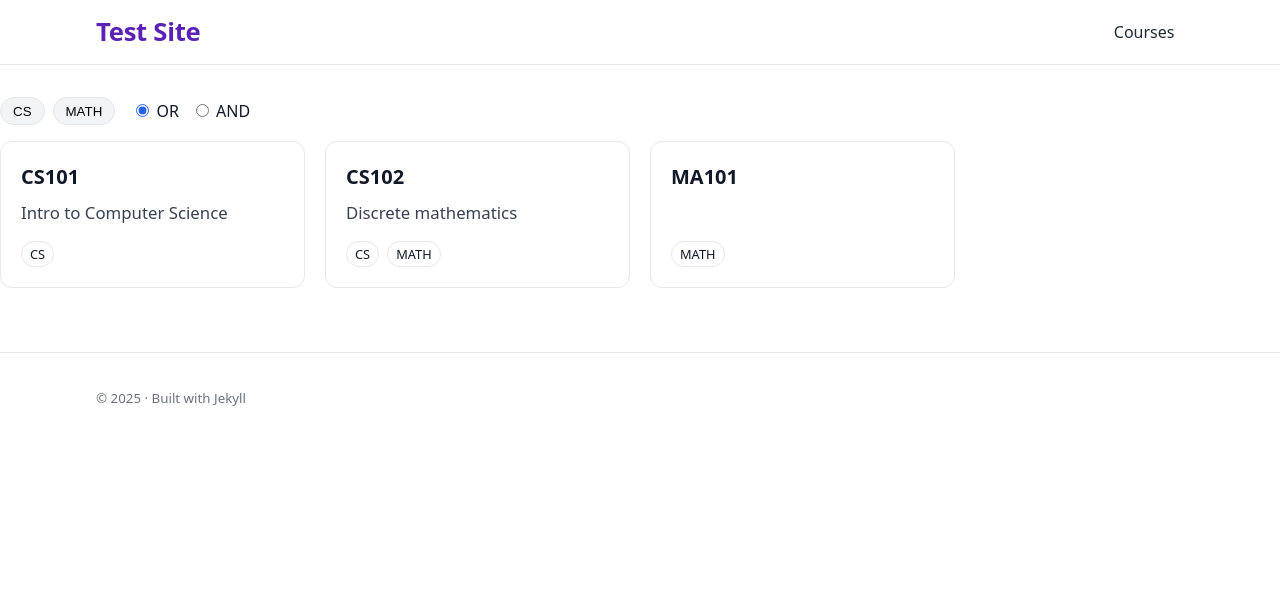
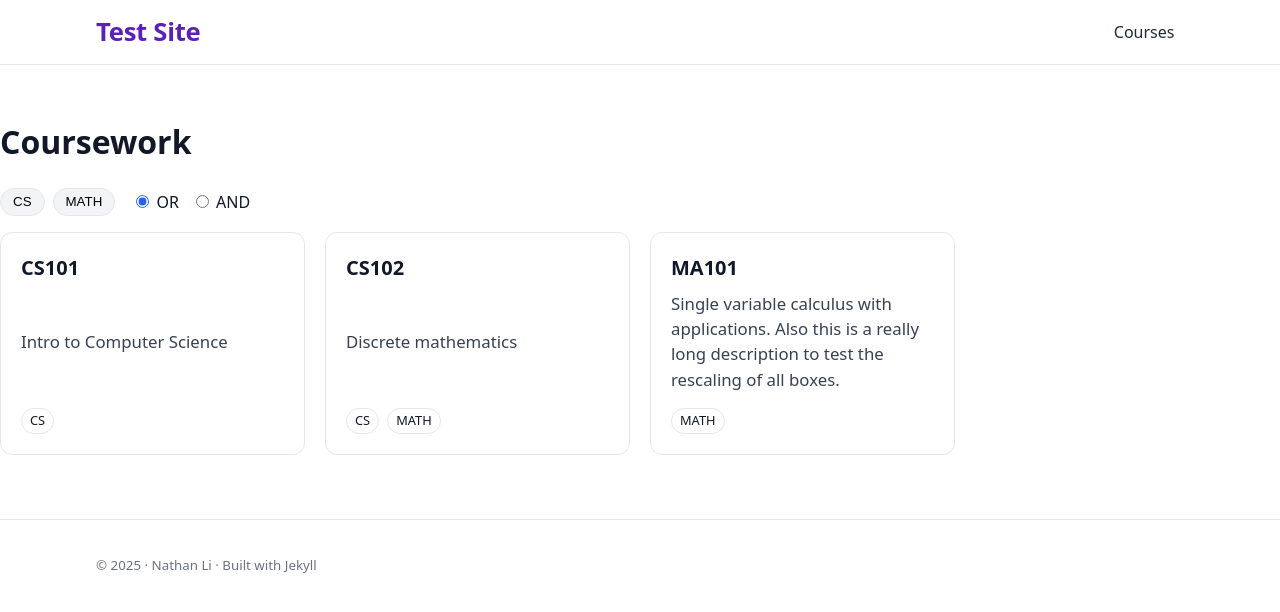
Before and after one commit to nathanxli/jekyll-test, a Jekyll site: the page built from courses.md, in a window 1280 px wide. Shown: the top 612 px of the page. Built offline with Jekyll 4.4.1, drawn with Linux system fonts in a browser that asks for light colours.

Commit message:
Various small content changes and fixes

```diff
--- a/_includes/footer.html
+++ b/_includes/footer.html
@@ -1,5 +1,7 @@
 <footer class="site-footer" role="contentinfo">
   <div class="container">
-    <small>© {{ site.time | date: "%Y" }} · Built with Jekyll</small>
+    <small
+      >© {{ site.time | date: "%Y" }} · Nathan Li · Built with Jekyll</small
+    >
   </div>
 </footer>
--- a/courses.md
+++ b/courses.md
@@ -2,6 +2,8 @@
 layout: default
 title: Courses
 ---
+
+# Coursework
 
 <!-- Controls: Functionality for sorting courses by tags -->
 <section id="controls" aria-label="Course filters">
```
Also changed, not shown: _courses/ma101.md (+1 -1 lines).
